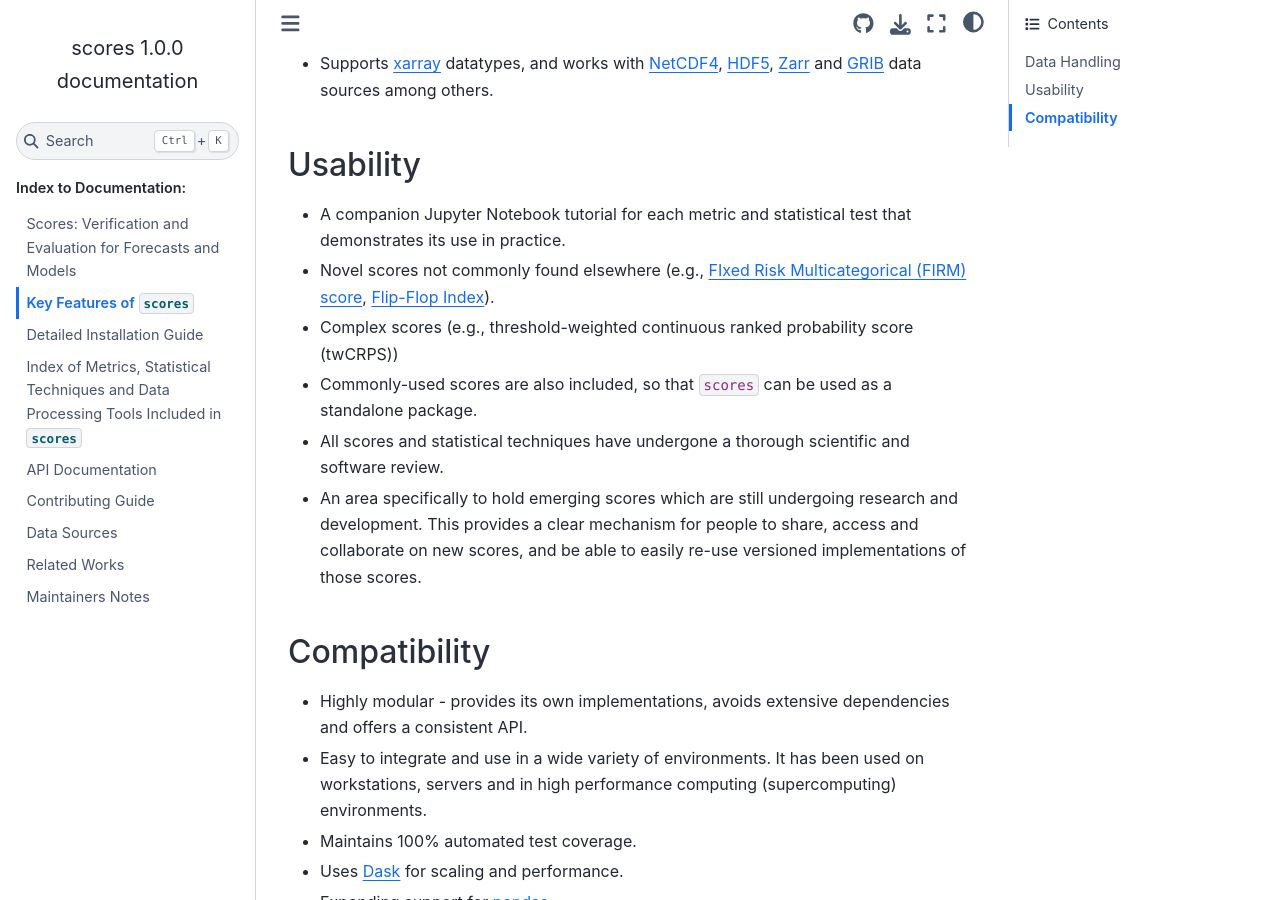
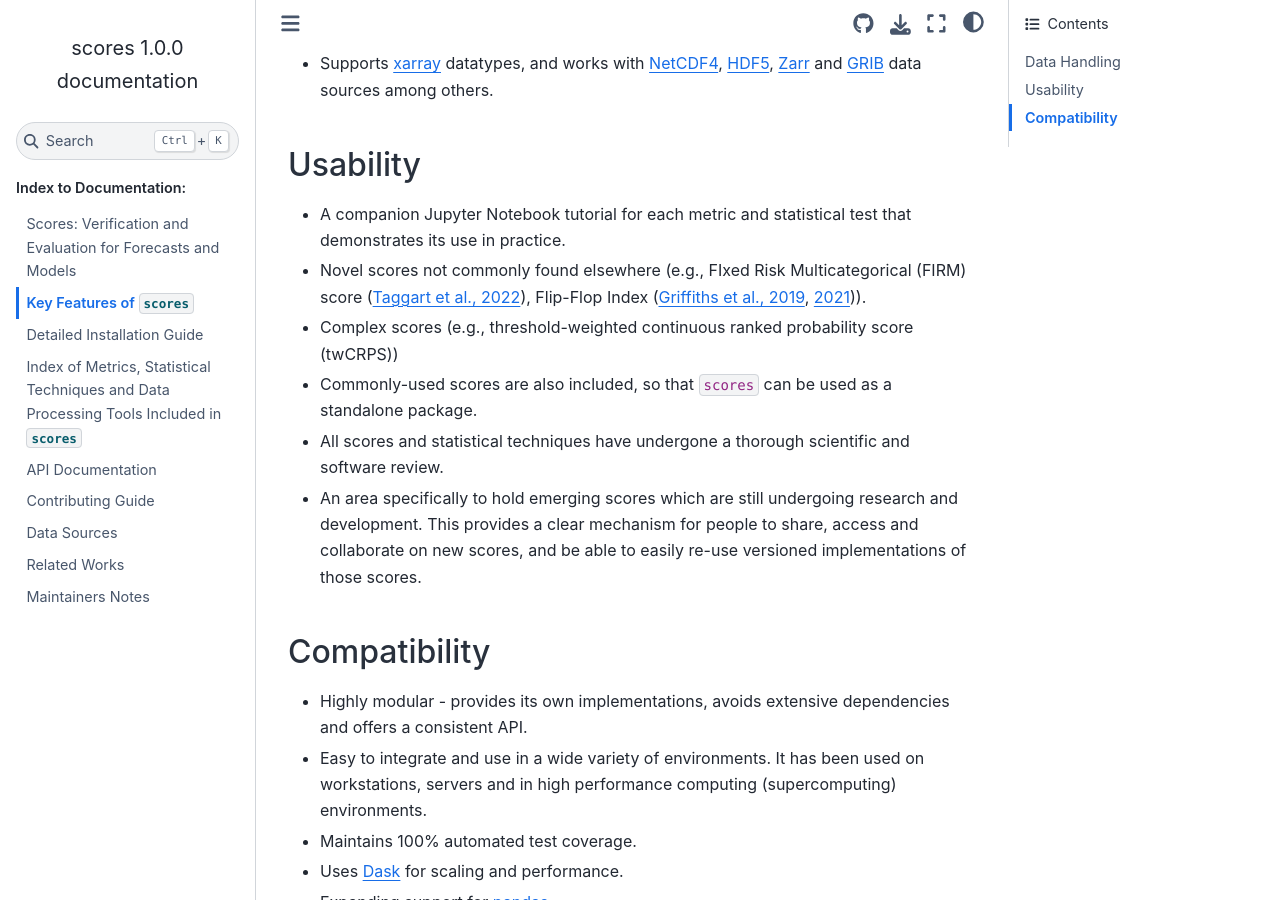
Before and after one commit to nci/scores, a Sphinx documentation site: the page built from docs/key_features.md, in a window 1280 px wide and 900 px high, scrolled down 366 px. Built offline with Sphinx 7.4.7 and the Sphinx Book theme 1.1.4, drawn with Linux system fonts in a browser that asks for light colours; pages that are not in the unit, such as notebooks, are missing from menus.

Commit message:
Amend citations for FIRM and Flip-Flop Index
Signed-off-by: Stephanie Chong <168800785+Steph-Chong@users.noreply.github.com>

```diff
--- a/docs/key_features.md
+++ b/docs/key_features.md
@@ -11,7 +11,7 @@
 ## Usability
 
 - A companion Jupyter Notebook [tutorial](project:./tutorials/Tutorial_Gallery.md) for each metric and statistical test that demonstrates its use in practice.
-- Novel scores not commonly found elsewhere (e.g., [FIxed Risk Multicategorical (FIRM) score](https://doi.org/10.1002/qj.4266), [Flip-Flop Index](https://doi.org/10.1002/met.1732)).
+- Novel scores not commonly found elsewhere (e.g., FIxed Risk Multicategorical (FIRM) score ([Taggart et al., 2022](https://doi.org/10.1002/qj.4266)), Flip-Flop Index ([Griffiths et al., 2019](https://doi.org/10.1002/met.1732), [2021](https://doi.org/10.1071/ES21010))).
 - Complex scores (e.g., threshold-weighted continuous ranked probability score (twCRPS))
 - Commonly-used scores are also included, so that `scores` can be used as a standalone package.
 - All scores and statistical techniques have undergone a thorough scientific and software review.
```
